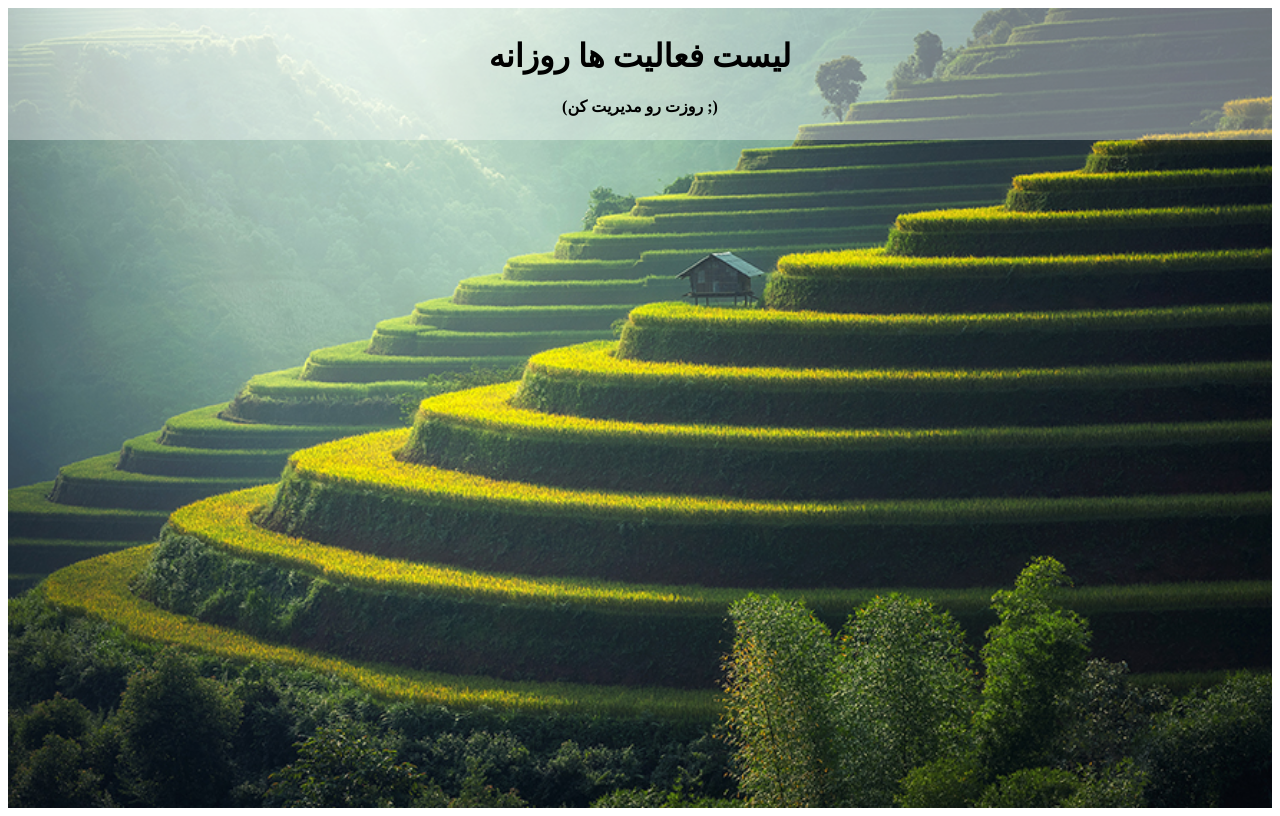
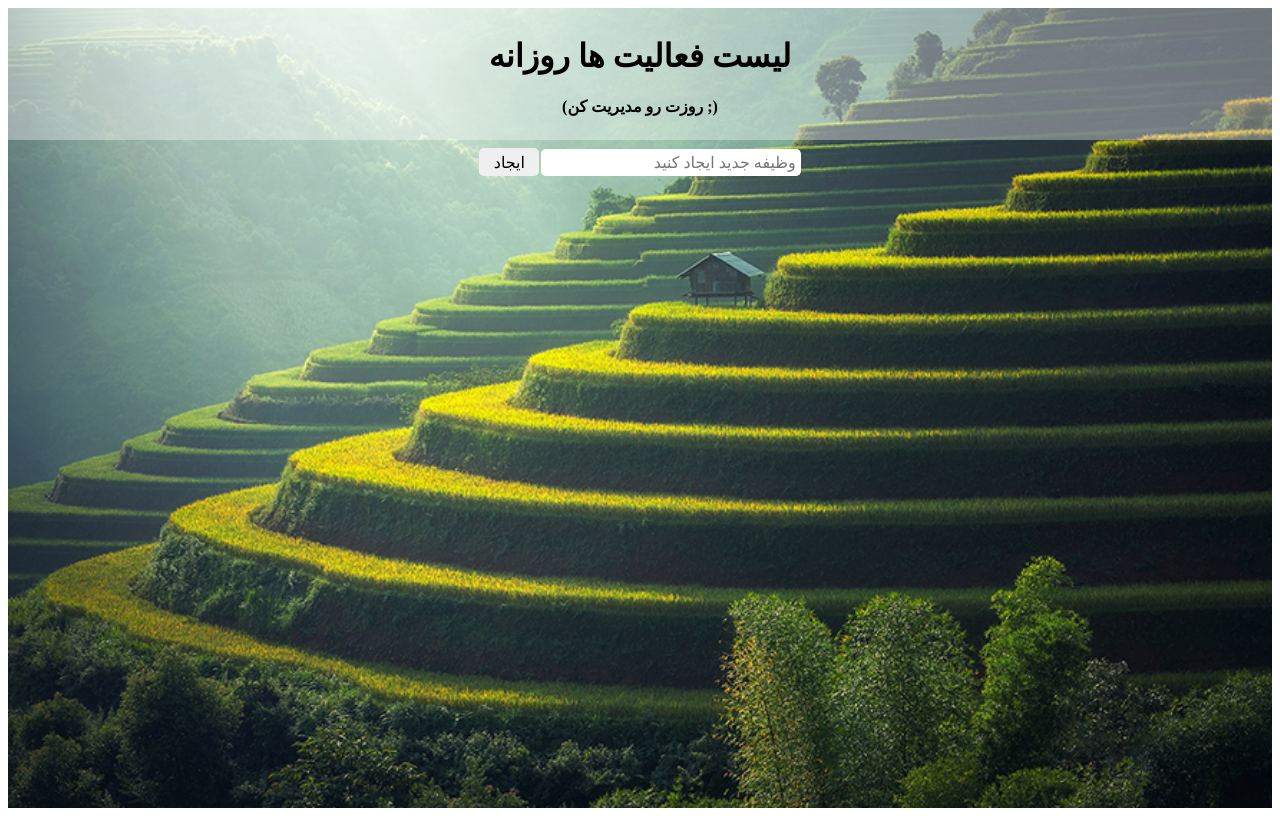
Before and after one commit to AbolfazlPanahiazar/ToDoList-React, a React (Create React App) app: page / in a window 1280 px wide. Built offline with nearby package versions, Linux system fonts and the light colour scheme; a web font is replaced by a local one.

Commit message:
Add AddForm component UI

```diff
--- a/src/App.js
+++ b/src/App.js
@@ -1,5 +1,6 @@
 import React from "react";
 import Header from "./Components/Header/Header";
+import ToDo from "./Components/ToDo/ToDo";
 import backImg from "./background.jpg";
 import "./App.scss";
 
@@ -7,6 +8,7 @@ function App() {
   return (
     <div style={{ backgroundImage: `url(${backImg})` }} className="App">
       <Header />
+      <ToDo />
     </div>
   );
 }
--- a/src/App.scss
+++ b/src/App.scss
@@ -3,4 +3,7 @@
   font-family: Vazir;
   background-repeat: no-repeat;
   background-size: cover;
+  display: flex;
+  flex-direction: column;
+  align-items: center;
 }
--- /dev/null
+++ b/src/Components/AddForm/AddForm.jsx
@@ -0,0 +1,13 @@
+import React from "react";
+import "./AddForm.scss";
+
+function AddForm(props) {
+  return (
+    <form className="AddFrom">
+      <button className="AddForm__button">ایجاد</button>
+      <input className="AddForm__input" type="text" placeholder="وظیفه جدید ایجاد کنید" />
+    </form>
+  );
+}
+
+export default AddForm;
--- /dev/null
+++ b/src/Components/AddForm/AddForm.scss
@@ -0,0 +1,34 @@
+.AddForm {
+  &__input {
+    direction: rtl;
+    font-family: Vazir;
+    font-size: 1rem;
+    padding: 0.3rem;
+    min-width: 250px;
+    border: none;
+    border-radius: 0.3rem;
+    &:focus {
+      outline: none;
+    }
+    @media (max-width: 330px) {
+      min-width: 230px;
+    }
+  }
+
+  &__button {
+    font-family: Vazir;
+    font-size: 1rem;
+    padding: 0.3rem;
+    min-width: 60px;
+    margin-right: 0.1rem;
+    border-radius: 0.3rem;
+    border: none;
+    cursor: pointer;
+    @media (max-width: 330px) {
+      min-width: 50px;
+    }
+    &:focus {
+      outline: none;
+    }
+  }
+}
--- a/src/Components/Header/Header.scss
+++ b/src/Components/Header/Header.scss
@@ -3,4 +3,5 @@
   background-color: rgba(255, 255, 255, 0.363);
   padding: 0.5rem 0;
   font-weight: 600;
+  align-self: stretch;
 }
--- a/src/Components/ToDo/ToDo.jsx
+++ b/src/Components/ToDo/ToDo.jsx
@@ -1,8 +1,13 @@
 import React from "react";
+import AddForm from "../AddForm/AddForm";
 import "./ToDo.scss";
 
 function ToDo() {
-  return <div className="ToDo"></div>;
+  return (
+    <div className="ToDo">
+      <AddForm />
+    </div>
+  );
 }
 
 export default ToDo;
--- a/src/Components/ToDo/ToDo.scss
+++ b/src/Components/ToDo/ToDo.scss
@@ -1,2 +1,3 @@
 .ToDo {
+  margin-top: 0.5rem;
 }
```
